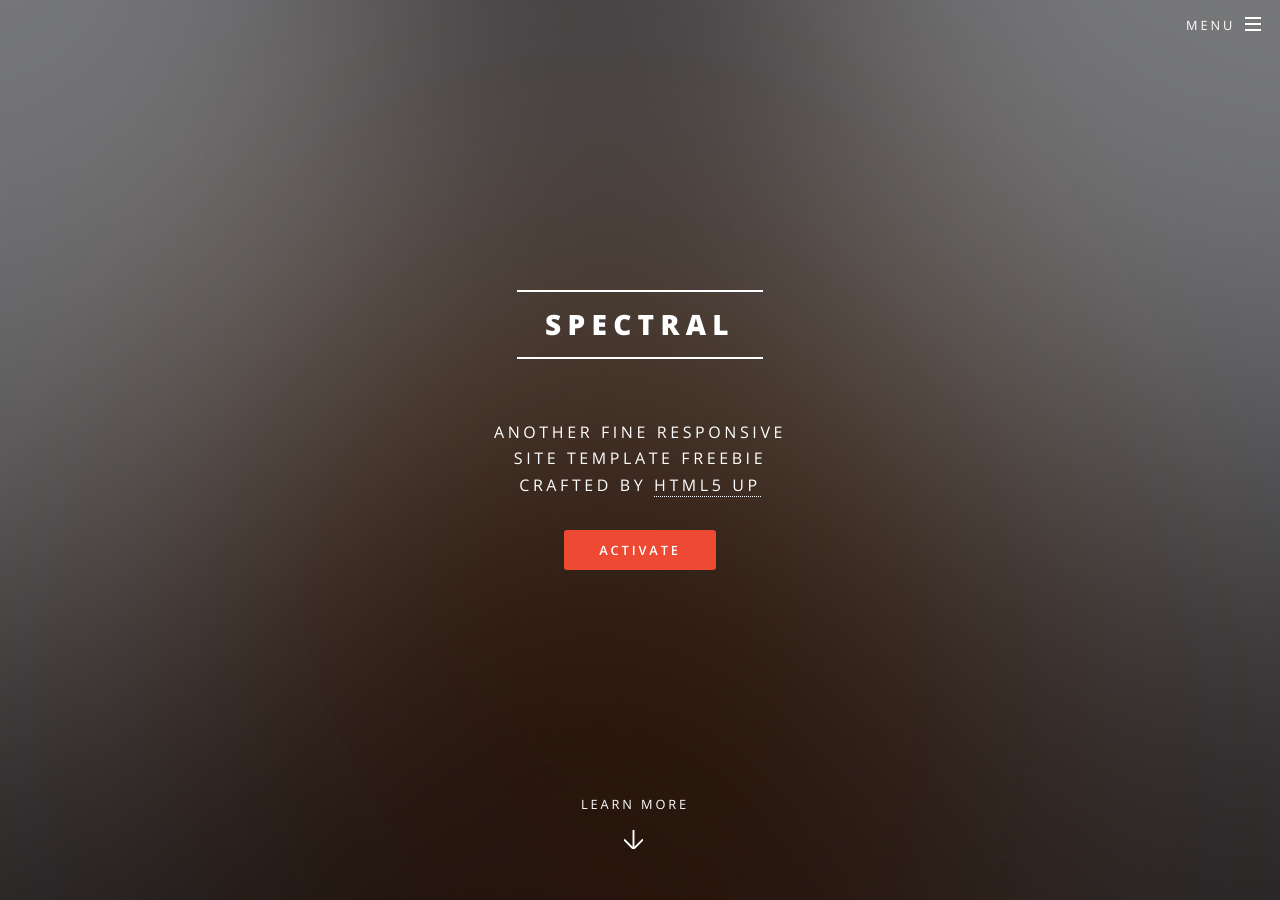
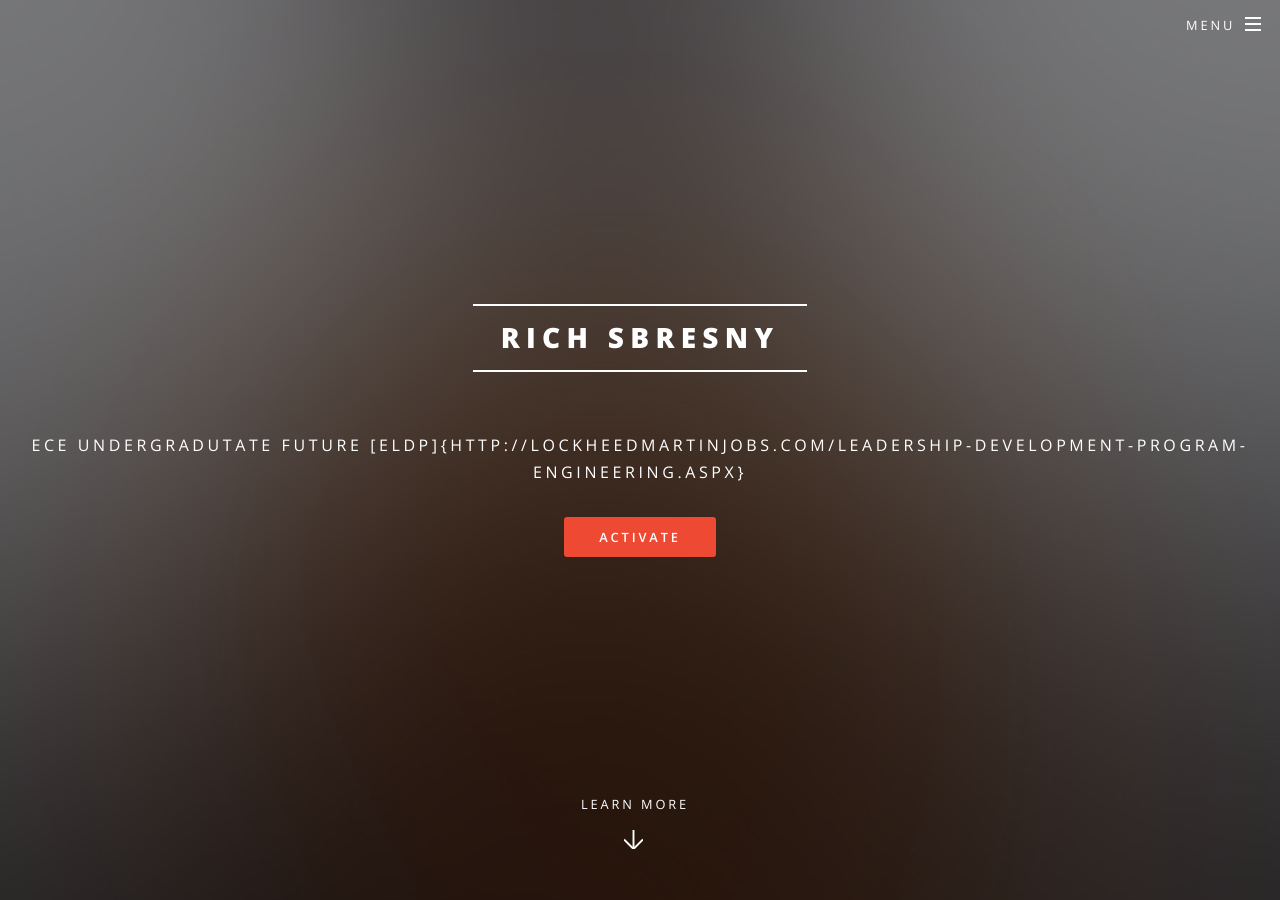
Before and after one commit to arkadianriver/spectral, a Jekyll site: the page built from index.html, in a window 1280 px wide and 900 px high. Built offline with Jekyll 4.4.1, drawn with Linux system fonts in a browser that asks for light colours; some of the changed text lies outside the part shown.

Commit message:
Updated config
Made it mine

```diff
--- a/_config.yml
+++ b/_config.yml
@@ -2,25 +2,24 @@
 #
 
 # Site settings
-title: Spectral
+title: Rich Sbresny
 description: |
-  Another fine responsive
-  site template freebie
-  crafted by [HTML5 UP](http://html5up.net)
-owner: Your Name # or company name
-first_published: 2016 # if migrating another site, the year of your first publish
-email: your-email@domain.com
+  ECE Undergradutate
+  Future [ELDP]{http://lockheedmartinjobs.com/leadership-development-program-engineering.aspx}
+owner: Rich Sbresny # or company name
+first_published: 2017 # if migrating another site, the year of your first publish
+email: richardsbresny@gmail.com
 baseurl: "/spectral" # the subpath of your site, e.g. /blog
-url: "http://yourdomain.com" # the base hostname & protocol for your site
+url: "richsbresny.me" # the base hostname & protocol for your site
 social:
-  twitter: https://twitter.com/<username>
-  github: https://github.com/<username>
-  linkedin-square: https://linkedin.com/in/<username>
-  facebook-official: https://facebook.com/<username>
-  google-plus-square: https://plus.google.com/u/0/+<username>
+  twitter: https://twitter.com/richardsbresny
+  github: https://github.com/rsbresny
+  linkedin-square: https://linkedin.com/in/richard-sbresny-6a244282
+  facebook-official: https://facebook.com/rsbresny
+  google-plus-square: https://plus.google.com/u/0/+RichardSbresny1
   #email: /contact/
   #flickr:
-  #instagram:
+  #\instagram:
   #youtube-square:
   #spotify:
   #stack-overflow:
```
